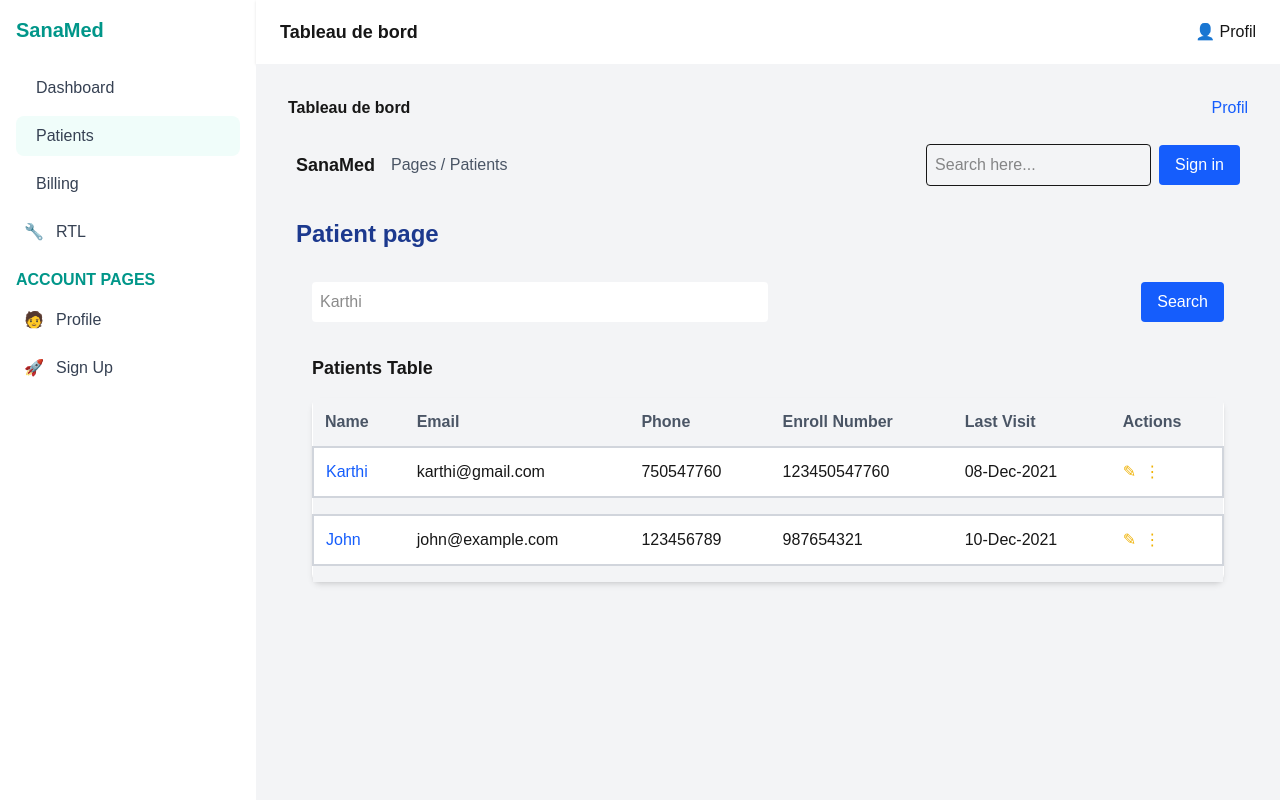
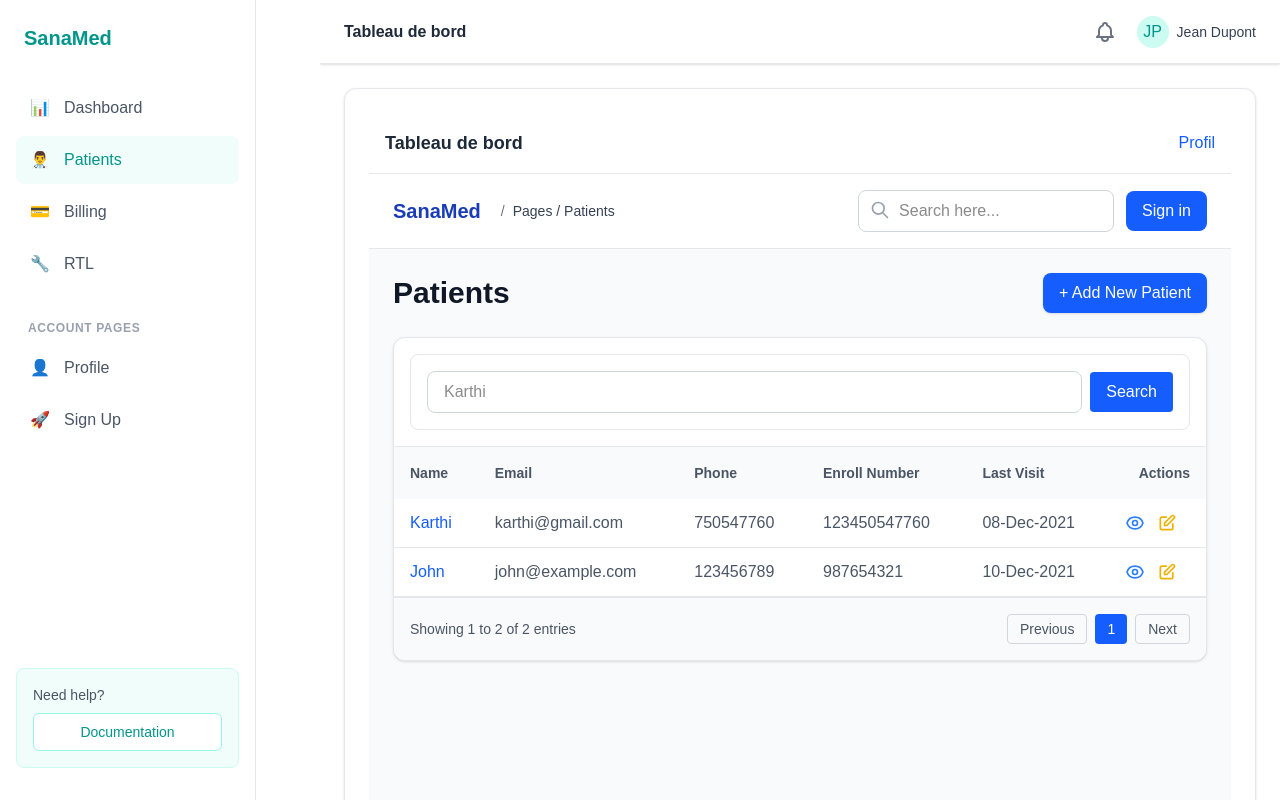
Before and after one commit to sidi-cnm/front_app, a Next.js app: page /patients in a window 1280 px wide. Shown: the top 800 px of the page. Built offline with nearby package versions, Linux system fonts and the light colour scheme.

Commit message:
fix: improve the overall design

```diff
--- a/src/app/layout.tsx
+++ b/src/app/layout.tsx
@@ -5,12 +5,29 @@ import Sidebar from "../component/Sidebar";
 export default function RootLayout({ children }: { children: React.ReactNode }) {
   return (
     <html lang="fr">
-      <body>
+      <body className="bg-gray-50">
         <div className="flex min-h-screen">
-          <Sidebar />
-          <div className="flex-1 flex flex-col">
-            <Navbar />
-            <main className="p-6 bg-gray-100 flex-grow">{children}</main>
+          {/* Sidebar - Fixed width */}
+          <div className="hidden md:flex md:w-64 lg:w-72 xl:w-80">
+            <Sidebar />
+          </div>
+
+          {/* Main Content Area */}
+          <div className="flex-1 flex flex-col overflow-hidden">
+            {/* Navbar - Sticky positioned */}
+            <header className="sticky top-0 z-10">
+              <Navbar />
+            </header>
+
+            {/* Main Content */}
+            <main className="flex-1 overflow-y-auto p-4 sm:p-6 transition-all duration-300">
+              <div className="mx-auto max-w-7xl">
+                {/* Container with white background and subtle shadow */}
+                <div className="bg-white rounded-xl shadow-sm p-4 sm:p-6 border border-gray-200">
+                  {children}
+                </div>
+              </div>
+            </main>
           </div>
         </div>
       </body>
--- a/src/app/patients/page.tsx
+++ b/src/app/patients/page.tsx
@@ -2,7 +2,7 @@
 import HeaderComponent from "../../component/HeaderSearch";
 import SearchBar from "../../component/Searchbar";
 import PatientItem, { Patient } from "../../component/PatientsTable";
-import React from "react"; // Nécessaire pour <React.Fragment>
+import React from "react";
 
 const patients: Patient[] = [
   {
@@ -23,49 +23,68 @@ const patients: Patient[] = [
   },
 ];
 
-
 export default function PatientsPage() {
   return (
-    <div className="min-h-screen">
-      <div className="p-2 flex justify-between items-center">
-        <h2 className="text-md font-semibold">Tableau de bord</h2>
-        <button className="text-blue-600">Profil</button>
+    <div className="min-h-screen bg-gray-50">
+      {/* Top Navigation Bar */}
+      <div className="p-4 flex justify-between items-center bg-white border-b border-gray-200">
+        <h2 className="text-lg font-semibold text-gray-800">Tableau de bord</h2>
+        <button className="text-blue-600 hover:text-blue-800 font-medium transition-colors duration-200">
+          Profil
+        </button>
       </div>
 
       <HeaderComponent pageName="Pages / Patients" />
 
-      <div className="p-4">
-        <h1 className="text-2xl font-bold text-blue-900 mb-4">Patient page</h1>
+      {/* Main Content */}
+      <div className="p-6 max-w-7xl mx-auto">
+        {/* Page Header */}
+        <div className="flex justify-between items-center mb-6">
+          <h1 className="text-3xl font-bold text-gray-900">Patients</h1>
+          <button className="bg-blue-600 hover:bg-blue-700 text-white px-4 py-2 rounded-lg font-medium transition-colors duration-200 shadow-sm">
+            + Add New Patient
+          </button>
+        </div>
+
+        {/* Search and Table Section */}
+        <div className="bg-white rounded-xl shadow-sm border border-gray-200 overflow-hidden">
+          <div className="p-4 border-b border-gray-200">
             <SearchBar initialPatients={patients} />
+          </div>
 
-        <div className="p-4">
-          <h2 className="text-lg font-semibold mb-4">Patients Table</h2>
-          <table className="w-full text-left border-collapse bg-white shadow-md rounded-lg">
+          {/* Table Container */}
+          <div className="overflow-x-auto">
+            <table className="w-full text-left">
               <thead>
-              <tr className="bg-gray-100 text-gray-600">
-                <th className="p-3">Name</th>
-                <th className="p-3">Email</th>
-                <th className="p-3">Phone</th>
-                <th className="p-3">Enroll Number</th>
-                <th className="p-3">Last Visit</th>
-                <th className="p-3">Actions</th>
+                <tr className="bg-gray-50 text-gray-600 text-sm font-medium">
+                  <th className="p-4">Name</th>
+                  <th className="p-4">Email</th>
+                  <th className="p-4">Phone</th>
+                  <th className="p-4">Enroll Number</th>
+                  <th className="p-4">Last Visit</th>
+                  <th className="p-4 text-right">Actions</th>
                 </tr>
               </thead>
-            <tbody>
+              <tbody className="divide-y divide-gray-200">
                 {patients.map((p, i) => (
                   <React.Fragment key={i}>
                     <PatientItem patient={p} />
-                  {/* ligne de séparation */}
-                  <tr>
-                    <td colSpan={6}>
-                      <div className="h-4 bg-gray-100"></div>
-                    </td>
-                  </tr>
                   </React.Fragment>
                 ))}
               </tbody>
             </table>
           </div>
+
+          {/* Table Footer */}
+          <div className="p-4 border-t border-gray-200 bg-gray-50 flex justify-between items-center text-sm text-gray-600">
+            <div>Showing 1 to {patients.length} of {patients.length} entries</div>
+            <div className="flex space-x-2">
+              <button className="px-3 py-1 border border-gray-300 rounded hover:bg-gray-100">Previous</button>
+              <button className="px-3 py-1 bg-blue-600 text-white rounded hover:bg-blue-700">1</button>
+              <button className="px-3 py-1 border border-gray-300 rounded hover:bg-gray-100">Next</button>
+            </div>
+          </div>
+        </div>
       </div>
     </div>
   );
--- a/src/component/HeaderSearch.tsx
+++ b/src/component/HeaderSearch.tsx
@@ -2,20 +2,36 @@ import React from "react";
 
 function HeaderComponent({ pageName }: { pageName: string }) {
   return (
-    <header className="p-4 flex justify-between items-center">
-      <div className="flex items-center space-x-4">
-        <h2 className="text-lg font-semibold">SanaMed</h2>
-        <span className="text-gray-600">{pageName}</span>
+    <header className="bg-white px-6 py-4 border-b border-gray-200">
+      <div className="flex flex-col space-y-4 sm:space-y-0 sm:flex-row sm:justify-between sm:items-center">
+        <div className="flex items-center space-x-3">
+          <h2 className="text-xl font-bold text-blue-800">SanaMed</h2>
+          <div className="hidden sm:flex items-center text-sm text-gray-500">
+            <span className="mx-2">/</span>
+            <span className="text-gray-700">{pageName}</span>
           </div>
-      <div className="space-x-2">
+        </div>
+
+        <div className="flex items-center space-x-3">
+          <div className="relative">
             <input
               type="text"
               placeholder="Search here..."
-          className="p-2 border rounded"
+              className="pl-10 pr-4 py-2 w-full sm:w-64 rounded-lg border border-gray-300 focus:outline-none focus:ring-2 focus:ring-blue-500 focus:border-transparent"
             />
-        <button className="bg-blue-600 text-white px-4 py-2 rounded">
+            <svg
+              className="absolute left-3 top-2.5 h-5 w-5 text-gray-400"
+              fill="none"
+              stroke="currentColor"
+              viewBox="0 0 24 24"
+            >
+              <path strokeLinecap="round" strokeLinejoin="round" strokeWidth={2} d="M21 21l-6-6m2-5a7 7 0 11-14 0 7 7 0 0114 0z" />
+            </svg>
+          </div>
+          <button className="bg-blue-600 hover:bg-blue-700 text-white px-4 py-2 rounded-lg transition-colors duration-200">
             Sign in
           </button>
+        </div>
       </div>
     </header>
   );
--- a/src/component/Navbar.tsx
+++ b/src/component/Navbar.tsx
@@ -2,9 +2,37 @@
 
 export default function Navbar() {
   return (
-    <header className="h-16 bg-white shadow flex items-center justify-between px-6">
-      <h1 className="font-semibold text-lg">Tableau de bord</h1>
-      <div>👤 Profil</div>
+    <header className="sticky top-0 z-10 h-16 bg-white border-b border-gray-200 shadow-sm flex items-center justify-between px-6">
+      <div className="flex items-center">
+        {/* Mobile menu button (hidden on desktop) */}
+        <button className="md:hidden p-2 mr-2 text-gray-500 hover:text-gray-600 focus:outline-none">
+          {/* Hamburger menu SVG */}
+          <svg width="20" height="20" viewBox="0 0 20 20" fill="none" xmlns="http://www.w3.org/2000/svg">
+            <path d="M2.5 5H17.5" stroke="currentColor" strokeWidth="1.5" strokeLinecap="round"/>
+            <path d="M2.5 10H17.5" stroke="currentColor" strokeWidth="1.5" strokeLinecap="round"/>
+            <path d="M2.5 15H17.5" stroke="currentColor" strokeWidth="1.5" strokeLinecap="round"/>
+          </svg>
+        </button>
+
+        <h1 className="font-semibold text-gray-800">Tableau de bord</h1>
+      </div>
+
+      <div className="flex items-center space-x-4">
+        <button className="p-1 text-gray-500 hover:text-gray-700 focus:outline-none">
+          <span className="sr-only">Notifications</span>
+          {/* Bell icon SVG */}
+          <svg width="24" height="24" viewBox="0 0 24 24" fill="none" xmlns="http://www.w3.org/2000/svg">
+            <path d="M15 17H20L18.595 15.595C18.214 15.214 18 14.6973 18 14.1585V11C18 8.38757 16.3304 6.16509 14 5.34142V5C14 3.89543 13.1046 3 12 3C10.8954 3 10 3.89543 10 5V5.34142C7.66962 6.16509 6 8.38757 6 11V14.1585C6 14.6973 5.78595 15.214 5.40493 15.595L4 17H9M15 17V18C15 19.6569 13.6569 21 12 21C10.3431 21 9 19.6569 9 18V17M15 17H9" stroke="currentColor" strokeWidth="2" strokeLinecap="round" strokeLinejoin="round"/>
+          </svg>
+        </button>
+
+        <div className="flex items-center">
+          <div className="h-8 w-8 rounded-full bg-teal-100 flex items-center justify-center text-teal-600 font-medium">
+            JP
+          </div>
+          <span className="ml-2 text-sm font-medium text-gray-700 hidden md:inline">Jean Dupont</span>
+        </div>
+      </div>
     </header>
   );
 }
--- a/src/component/PatientsTable.tsx
+++ b/src/component/PatientsTable.tsx
@@ -4,7 +4,7 @@ import React from "react";
 import Link from "next/link";
 
 export interface Patient {
-  id: string; // ← Ajouter cette ligne
+  id: string;
   name: string;
   email: string;
   phone: string;
@@ -12,22 +12,43 @@ export interface Patient {
   lastVisit: string;
 }
 
-
 export default function PatientItem({ patient }: { patient: Patient }) {
   return (
-    <tr className="bg-white w-full hover:bg-gray-50 transition border-2 border-gray-300 rounded-md">
-      <td className="p-3 flex items-center">
-        <Link href={`/patients/${patient.id}`} className="text-blue-600 hover:underline">
+    <tr className="hover:bg-gray-50 transition-colors">
+      <td className="px-4 py-3 border-b border-gray-200">
+        <Link
+          href={`/patients/${patient.id}`}
+          className="text-blue-600 hover:text-blue-800 hover:underline font-medium"
+        >
           {patient.name}
         </Link>
       </td>
-      <td className="p-3">{patient.email}</td>
-      <td className="p-3">{patient.phone}</td>
-      <td className="p-3">{patient.enroll}</td>
-      <td className="p-3">{patient.lastVisit}</td>
-      <td className="p-3 flex space-x-2">
-        <span className="text-yellow-500 cursor-pointer">✎</span>
-        <span className="text-yellow-500 cursor-pointer">⋮</span>
+      <td className="px-4 py-3 border-b border-gray-200 text-gray-600">
+        {patient.email}
+      </td>
+      <td className="px-4 py-3 border-b border-gray-200 text-gray-600">
+        {patient.phone}
+      </td>
+      <td className="px-4 py-3 border-b border-gray-200 text-gray-600">
+        {patient.enroll}
+      </td>
+      <td className="px-4 py-3 border-b border-gray-200 text-gray-600">
+        {patient.lastVisit}
+      </td>
+      <td className="px-4 py-3 border-b border-gray-200">
+        <div className="flex space-x-3">
+          <button className="text-blue-500 hover:text-blue-700">
+            <svg className="h-5 w-5" fill="none" stroke="currentColor" viewBox="0 0 24 24">
+              <path strokeLinecap="round" strokeLinejoin="round" strokeWidth={2} d="M15 12a3 3 0 11-6 0 3 3 0 016 0z" />
+              <path strokeLinecap="round" strokeLinejoin="round" strokeWidth={2} d="M2.458 12C3.732 7.943 7.523 5 12 5c4.478 0 8.268 2.943 9.542 7-1.274 4.057-5.064 7-9.542 7-4.477 0-8.268-2.943-9.542-7z" />
+            </svg>
+          </button>
+          <button className="text-yellow-500 hover:text-yellow-700">
+            <svg className="h-5 w-5" fill="none" stroke="currentColor" viewBox="0 0 24 24">
+              <path strokeLinecap="round" strokeLinejoin="round" strokeWidth={2} d="M11 5H6a2 2 0 00-2 2v11a2 2 0 002 2h11a2 2 0 002-2v-5m-1.414-9.414a2 2 0 112.828 2.828L11.828 15H9v-2.828l8.586-8.586z" />
+            </svg>
+          </button>
+        </div>
       </td>
     </tr>
   );
--- a/src/component/Searchbar.tsx
+++ b/src/component/Searchbar.tsx
@@ -2,42 +2,35 @@
 
 import React, { useState } from "react";
 import SearchButton from "./SearchButton";
-
-interface Patient {
-  name: string;
-  email: string;
-  phone: string;
-  enroll: string;
-  lastVisit: string;
-}
+import { Patient } from "./PatientsTable";
 
 function SearchBar({ initialPatients }: { initialPatients: Patient[] }) {
   const [searchTerm, setSearchTerm] = useState("");
-  const [patients, setPatients] = useState(initialPatients);
-
-  const handleSearch = (term: string) => {
-    const filteredPatients = initialPatients.filter(patient =>
-      patient.name.toLowerCase().includes(term.toLowerCase())
-    );
-    setPatients(filteredPatients);
-  };
-
-  const handleKeyPress = (e: React.KeyboardEvent<HTMLInputElement>) => {
-    if (e.key === "Enter" && handleSearch) {
-      handleSearch(searchTerm);
-    }
-  };
 
   return (
-    <div className="p-4 flex justify-between items-center">
-      <input
-        type="text"
-        placeholder="Karthi"
-        value={searchTerm}
-        onChange={(e) => setSearchTerm(e.target.value)}
-        onKeyPress={handleKeyPress}
-        className="p-2 rounded w-1/2 bg-white border-0 focus:outline-none focus:ring-2 focus:ring-blue-500"      />
-      <SearchButton onClick={() => handleSearch(searchTerm)} />
+    <div className="bg-white p-4 rounded-lg border border-gray-200 outline-none">
+      <div className="flex items-center space-x-2">
+        <div className="relative flex-grow">
+          <input
+            type="text"
+            placeholder="Karthi"
+            value={searchTerm}
+            onChange={(e) => setSearchTerm(e.target.value)}
+            className="w-full pl-4 pr-10 py-2 rounded-lg border border-gray-300 focus:outline-none focus:ring-2 focus:ring-blue-500 focus:border-transparent"
+          />
+          {searchTerm && (
+            <button
+              onClick={() => setSearchTerm("")}
+              className="absolute right-2 top-2 text-gray-400 hover:text-gray-600"
+            >
+              <svg className="h-5 w-5" fill="none" stroke="currentColor" viewBox="0 0 24 24">
+                <path strokeLinecap="round" strokeLinejoin="round" strokeWidth={2} d="M6 18L18 6M6 6l12 12" />
+              </svg>
+            </button>
+          )}
+        </div>
+        <SearchButton onClick={() => {}} />
+      </div>
     </div>
   );
 }
--- a/src/component/Sidebar.tsx
+++ b/src/component/Sidebar.tsx
@@ -1,38 +1,94 @@
 "use client";
 
 import Link from "next/link";
+import { usePathname } from "next/navigation";
 
 export default function Sidebar() {
+  const pathname = usePathname();
+
   return (
-    <aside className="w-64 bg-white min-h-screen p-4 flex flex-col justify-between">
+    <aside className="w-64 bg-white border-r border-gray-200 min-h-screen p-4 flex flex-col justify-between fixed h-full">
+      {/* Main Navigation */}
       <div>
-        <h1 className="text-xl font-bold text-teal-600 mb-6">SanaMed</h1>
-        <nav className="space-y-2 text-gray-700">
-          <Link href="/dashboard" className="flex items-center gap-3 p-2 hover:bg-teal-50 rounded-lg">
-            <span className="text-teal-500"></span> Dashboard
+        {/* Logo */}
+        <div className="flex items-center gap-2 p-2 mb-6">
+          <h1 className="text-xl font-bold text-teal-600">SanaMed</h1>
+        </div>
+
+        {/* Navigation Links */}
+        <nav className="space-y-1">
+          <Link
+            href="/dashboard"
+            className={`flex items-center gap-3 p-3 rounded-lg transition-colors ${
+              pathname === '/dashboard' ? 'bg-teal-50 text-teal-600 font-medium' : 'text-gray-600 hover:bg-gray-100'
+            }`}
+          >
+            <span className="w-6 text-center">📊</span>
+            Dashboard
           </Link>
-          <Link href="/patients" className="flex items-center gap-3 p-2 bg-teal-50 rounded-lg">
-            <span className="text-teal-500"></span> Patients
+
+          <Link
+            href="/patients"
+            className={`flex items-center gap-3 p-3 rounded-lg transition-colors ${
+              pathname === '/patients' ? 'bg-teal-50 text-teal-600 font-medium' : 'text-gray-600 hover:bg-gray-100'
+            }`}
+          >
+            <span className="w-6 text-center">👨‍⚕️</span>
+            Patients
           </Link>
-          <Link href="/billing" className="flex items-center gap-3 p-2 hover:bg-teal-50 rounded-lg">
-            <span className="text-teal-500"></span> Billing
+
+          <Link
+            href="/billing"
+            className={`flex items-center gap-3 p-3 rounded-lg transition-colors ${
+              pathname === '/billing' ? 'bg-teal-50 text-teal-600 font-medium' : 'text-gray-600 hover:bg-gray-100'
+            }`}
+          >
+            <span className="w-6 text-center">💳</span>
+            Billing
           </Link>
-          <Link href="/rtl" className="flex items-center gap-3 p-2 hover:bg-teal-50 rounded-lg">
-            <span className="text-teal-500">🔧</span> RTL
+
+          <Link
+            href="/rtl"
+            className={`flex items-center gap-3 p-3 rounded-lg transition-colors ${
+              pathname === '/rtl' ? 'bg-teal-50 text-teal-600 font-medium' : 'text-gray-600 hover:bg-gray-100'
+            }`}
+          >
+            <span className="w-6 text-center">🔧</span>
+            RTL
           </Link>
-          <div className="mt-4 text-teal-600 font-semibold">ACCOUNT PAGES</div>
-          <Link href="/profile" className="flex items-center gap-3 p-2 hover:bg-teal-50 rounded-lg">
-            <span className="text-teal-500">🧑</span> Profile
+
+          {/* Account Section */}
+          <div className="mt-8 mb-2 px-3 text-xs font-semibold text-gray-400 uppercase tracking-wider">
+            Account Pages
+          </div>
+
+          <Link
+            href="/profile"
+            className={`flex items-center gap-3 p-3 rounded-lg transition-colors ${
+              pathname === '/profile' ? 'bg-teal-50 text-teal-600 font-medium' : 'text-gray-600 hover:bg-gray-100'
+            }`}
+          >
+            <span className="w-6 text-center">👤</span>
+            Profile
           </Link>
-          <Link href="/signup" className="flex items-center gap-3 p-2 hover:bg-teal-50 rounded-lg">
-            <span className="text-teal-500">🚀</span> Sign Up
+
+          <Link
+            href="/signup"
+            className={`flex items-center gap-3 p-3 rounded-lg transition-colors ${
+              pathname === '/signup' ? 'bg-teal-50 text-teal-600 font-medium' : 'text-gray-600 hover:bg-gray-100'
+            }`}
+          >
+            <span className="w-6 text-center">🚀</span>
+            Sign Up
           </Link>
         </nav>
       </div>
-      <div className="bg-teal-100 p-4 rounded-lg text-center">
+
+      {/* Help Section */}
+      <div className="bg-teal-50 p-4 rounded-lg border border-teal-100 mb-4">
         <p className="mb-2 text-sm text-gray-600">Need help?</p>
-        <button className="bg-white text-teal-600 px-3 py-1 rounded-md font-semibold text-xs">
-          DOCUMENTATION
+        <button className="w-full bg-white text-teal-600 px-4 py-2 rounded-md font-medium text-sm border border-teal-200 hover:bg-teal-100 transition-colors">
+          Documentation
         </button>
       </div>
     </aside>
```
Lines whose indentation alone changed are shown as unchanged.
